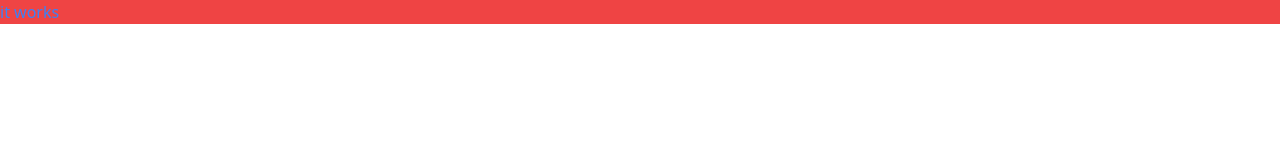
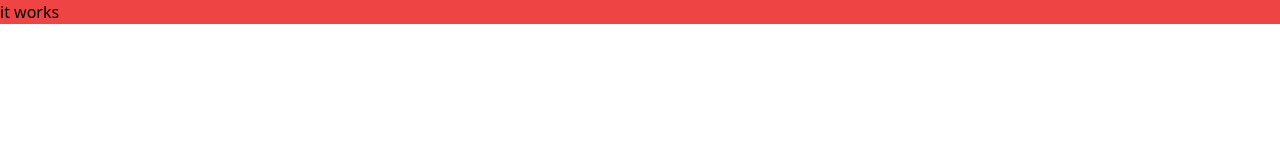
Before and after one commit to blkluv/next_carrot_market, a Next.js app: page / in a window 1280 px wide. Shown: the top 160 px of the page. Built offline with nearby package versions, Linux system fonts and the light colour scheme.

Commit message:
text 색상 검은색으로 변경

```diff
--- a/src/pages/index.tsx
+++ b/src/pages/index.tsx
@@ -3,7 +3,7 @@ import type { NextPage } from "next";
 const Home: NextPage = () => {
   return (
     <div className="bg-red-500">
-      <h1 className="text-blue-500">it works</h1>
+      <h1 className="text-black">it works</h1>
     </div>
   );
 };
```
